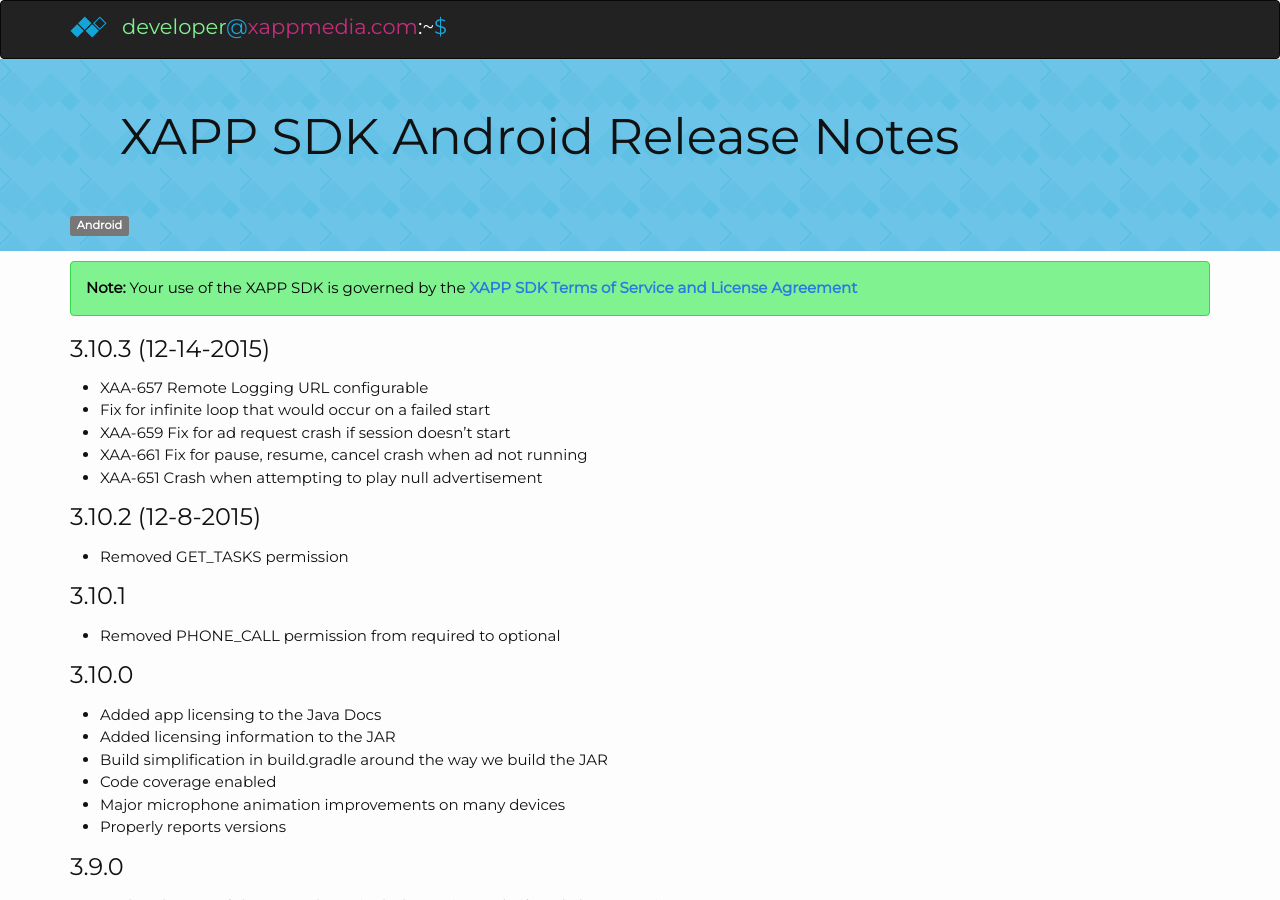
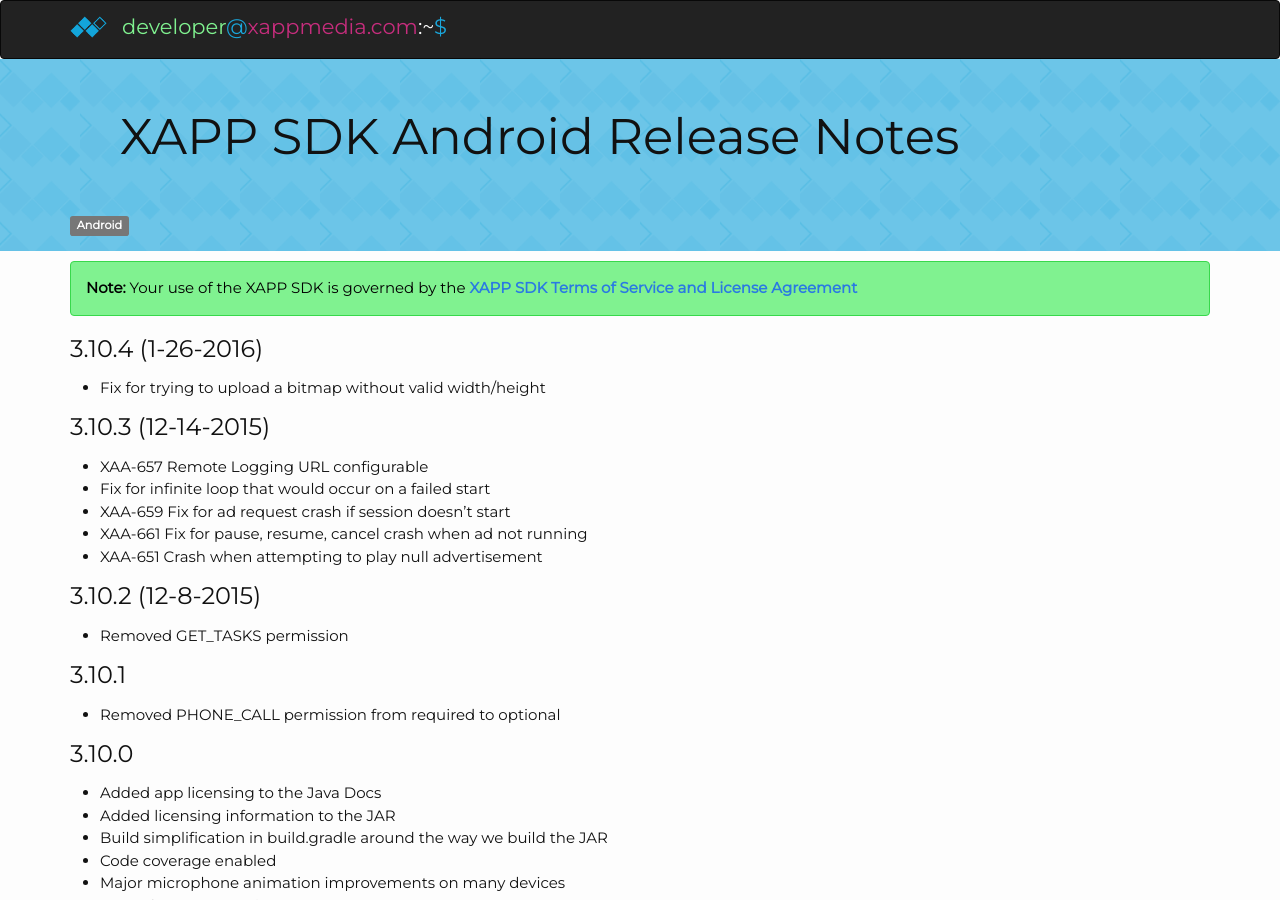
Before and after one commit to chrsdietz/Documentation, a Jekyll site: the page built from _android/release-notes.markdown, in a window 1280 px wide and 900 px high. Built offline with Jekyll 4.4.1, drawn with Linux system fonts in a browser that asks for light colours; nearby versions of some CDN libraries; library files that are not in the unit come from our copies; Markdown is read by kramdown in place of the engine named in the settings; comment, search, counter and statistics services are not loaded.

Commit message:
Updated for 3.10.4

```diff
--- a/_android/release-notes.markdown
+++ b/_android/release-notes.markdown
@@ -4,6 +4,10 @@
 categories:
   - Android
 ---
+
+### 3.10.4 (1-26-2016)
+
+*  Fix for trying to upload a bitmap without valid width/height
 
 ### 3.10.3 (12-14-2015)
 
```
